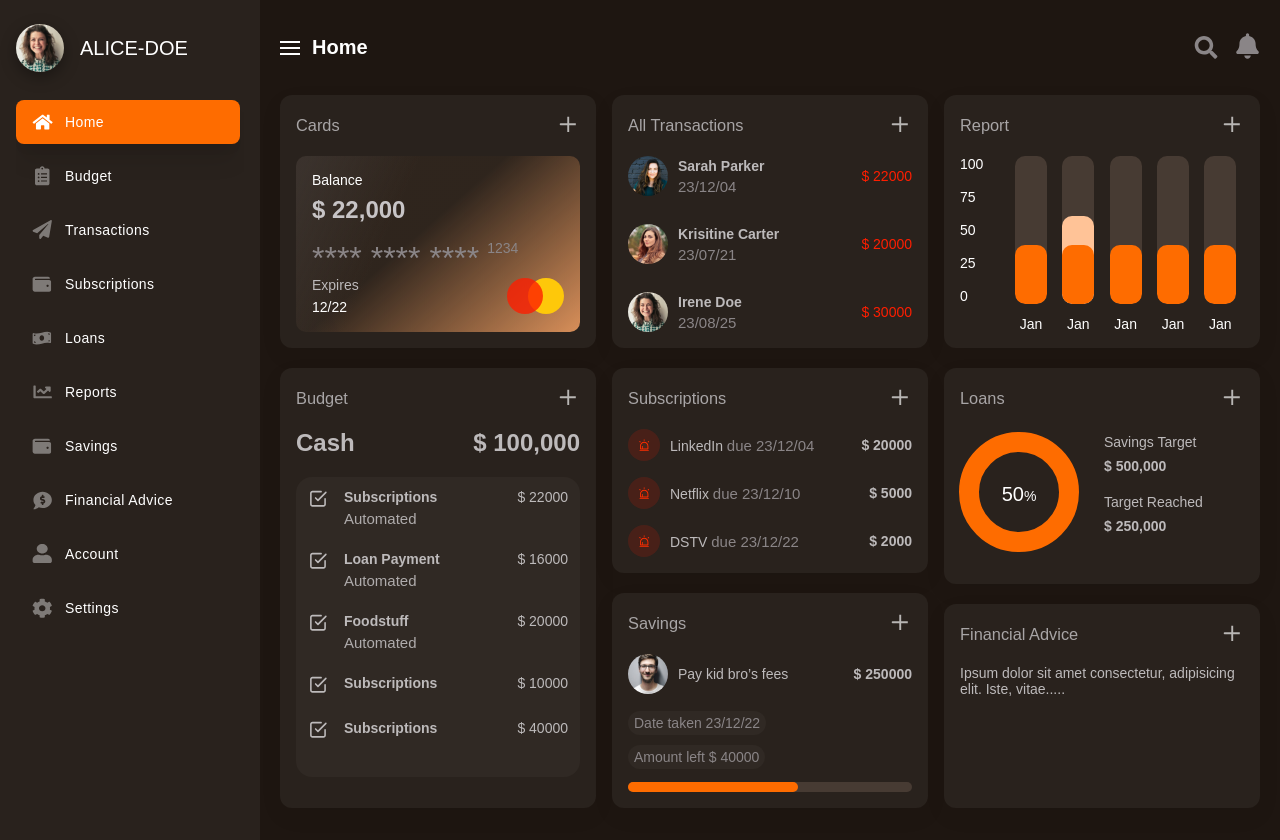
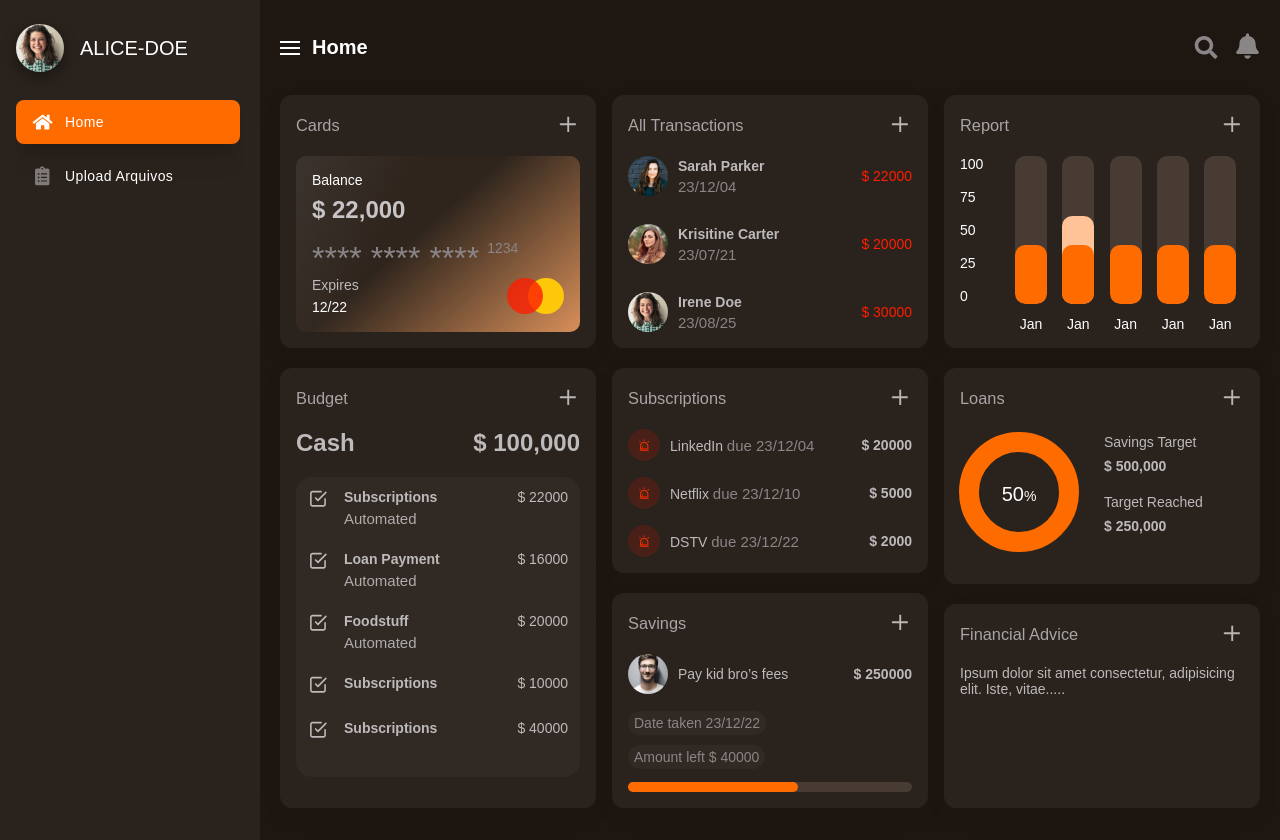
Before and after one commit to thepatroa/patroa, a React (Vite) app: page / in a window 1280 px wide. Built offline with nearby package versions, Linux system fonts and the light colour scheme; a web font is replaced by a local one.

Commit message:
feat: 🦅 adiciona navegacao para upload de arquivos

```diff
--- a/src/data/data.js
+++ b/src/data/data.js
@@ -3,15 +3,7 @@ import { personsImgs } from "../utils/images";
 
 export const navigationLinks = [
     { id: 1, title: 'Home', image: iconsImgs.home },
-    { id: 2, title: 'Budget', image: iconsImgs.budget },
-    { id: 3, title: 'Transactions', image: iconsImgs.plane },
-    { id: 4, title: 'Subscriptions', image: iconsImgs.wallet },
-    { id: 5, title: 'Loans', image: iconsImgs.bills },
-    { id: 6, title: 'Reports', image: iconsImgs.report },
-    { id: 7, title: 'Savings', image: iconsImgs.wallet },
-    { id: 8, title: 'Financial Advice', image: iconsImgs.wealth },
-    { id: 9, title: 'Account', image: iconsImgs.user },
-    { id: 10, title: 'Settings', image: iconsImgs.gears }
+    { id: 2, title: 'Upload Arquivos', image: iconsImgs.budget },
 ];
 
 export const transactions = [
```
